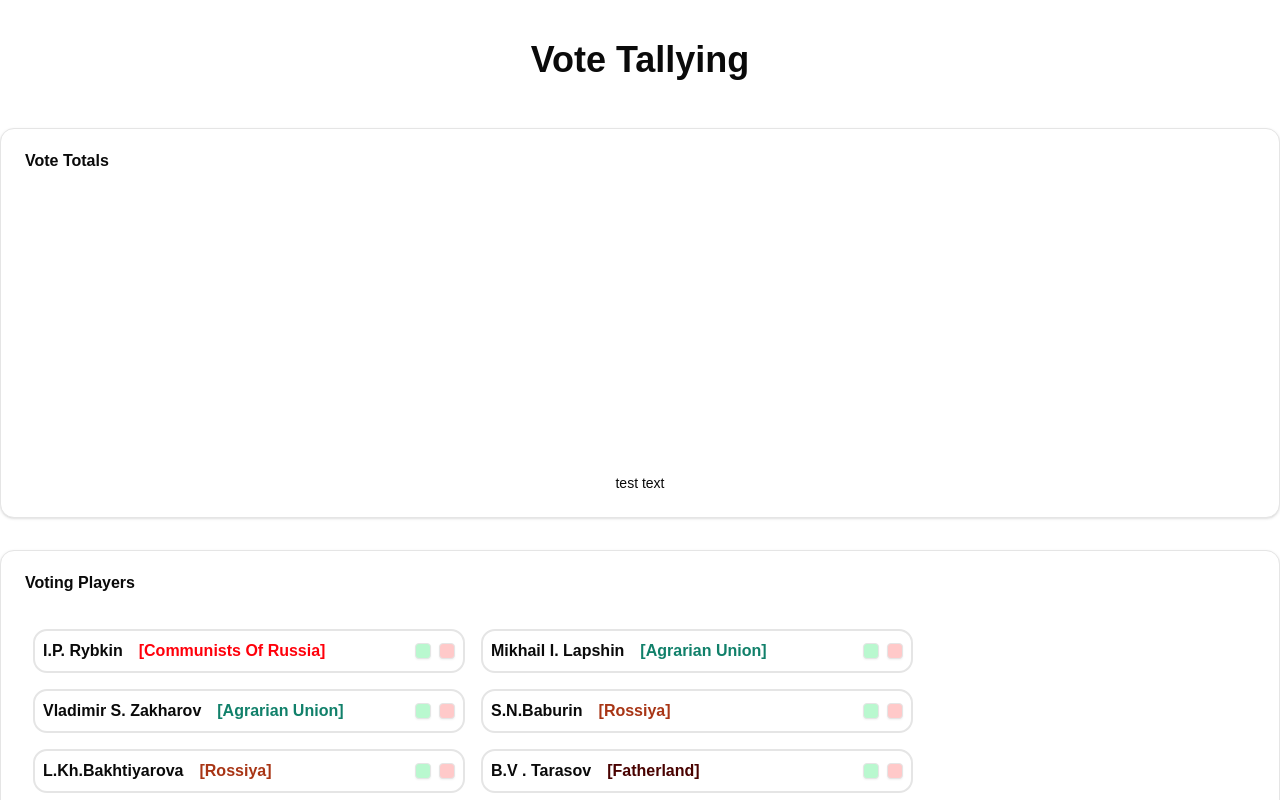
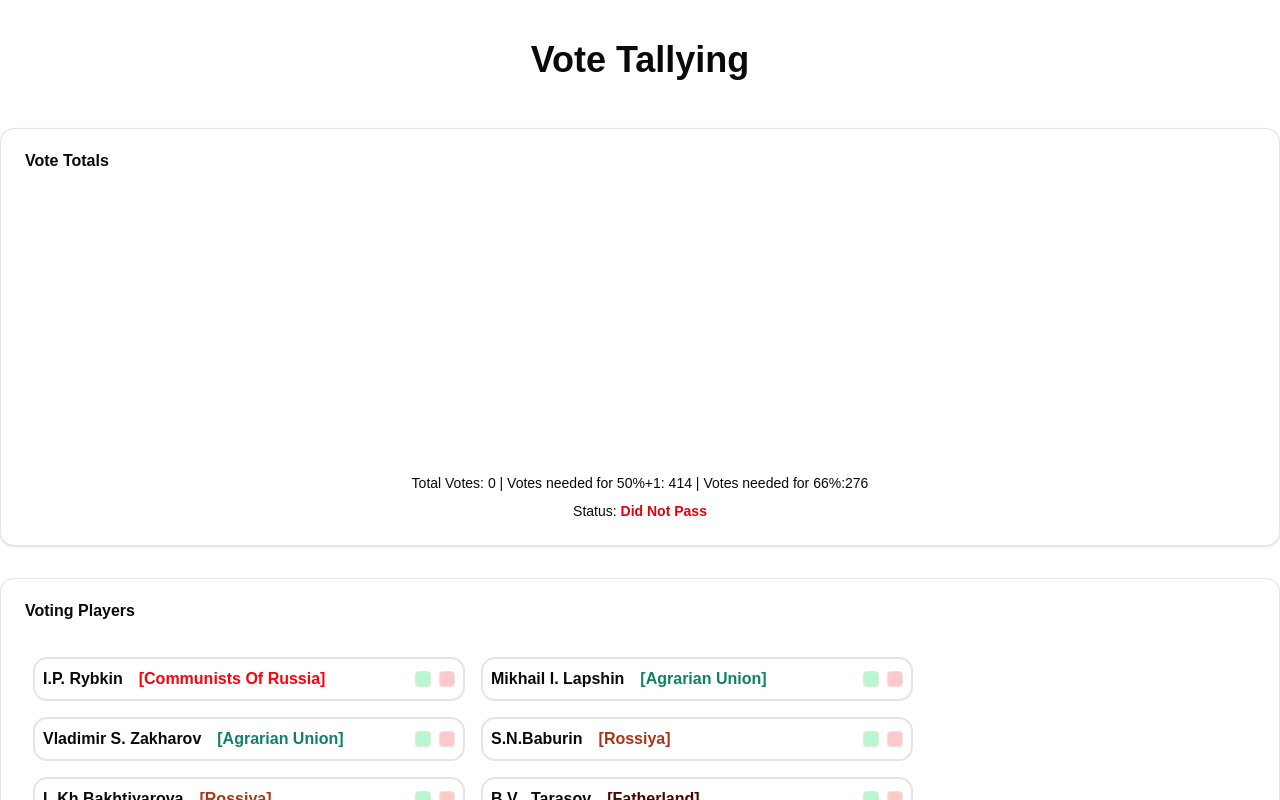
Before and after one commit to SamBobBarnes/BlackOctoberVotingCalculator, a Next.js app: page / in a window 1280 px wide. Shown: the top 800 px of the page. Built offline with nearby package versions, Linux system fonts and the light colour scheme.

Commit message:
wrong vote total

```diff
--- a/src/pages/index.tsx
+++ b/src/pages/index.tsx
@@ -41,6 +41,7 @@ export default function Home() {
         [Party.DemocraticRussia, {label: 'Democratic Russia', votes: 49, color: '#3498DB', members: 1}],
         [Party.RadicalDemocrats, {label: 'Radical Democrats', votes: 50, color: '#F1C40F', members: 1}],
     ]);
+    // total votes = 822
 
     const playerParties: {
         name: string,
@@ -68,6 +69,10 @@ export default function Home() {
         {name: 'V .I. Morokin', party: Party.Rodina, vote: '', setVote: undefined},
         {name: 'Droren', party: Party.ConcordForProgress, vote: '', setVote: undefined},
     ]
+
+    const votesToGet66 = Math.ceil(congressBreakdown.entries().reduce((acc, [, value]) => acc + value.votes, 0) / 3);
+    const votesToGet50 = Math.ceil(congressBreakdown.entries().reduce((acc, [, value]) => acc + value.votes, 0) / 2) + 1;
+    const [totalVotes, setTotalVotes] = useState<number>(0);
 
     const [vote0, setVote0] = useState<string>('');
     playerParties[0].vote = vote0;
@@ -229,6 +234,7 @@ export default function Home() {
             }
         });
         setVotingTally(tally);
+        setTotalVotes(tally.reduce((acc, curr) => acc + curr.votes, 0));
     }, [vote0, vote1, vote2, vote3, vote4, vote5, vote6, vote7, vote8, vote9, vote10, vote11, vote12, vote13, vote14, vote15, vote16, vote17, vote18]);
 
 
@@ -252,7 +258,20 @@ export default function Home() {
                     </ChartContainer>
                 </CardContent>
                 <CardFooter className="flex-col gap-2 text-sm">
-                    <span>test text</span>
+                    <div>
+                        Total Votes: {totalVotes} | Votes needed for 50%+1: {votesToGet50} | Votes needed for 66%:
+                        {votesToGet66}
+                    </div>
+                    <div>
+                        Status:{' '}
+                        {totalVotes >= votesToGet66 ? (
+                            <span className="font-bold text-green-600">Passed with 66% Majority</span>
+                        ) : totalVotes >= votesToGet50 ? (
+                            <span className="font-bold text-yellow-600">Passed with Simple Majority</span>
+                        ) : (
+                            <span className="font-bold text-red-600">Did Not Pass</span>
+                        )}
+                    </div>
                 </CardFooter>
             </Card>
 
```
